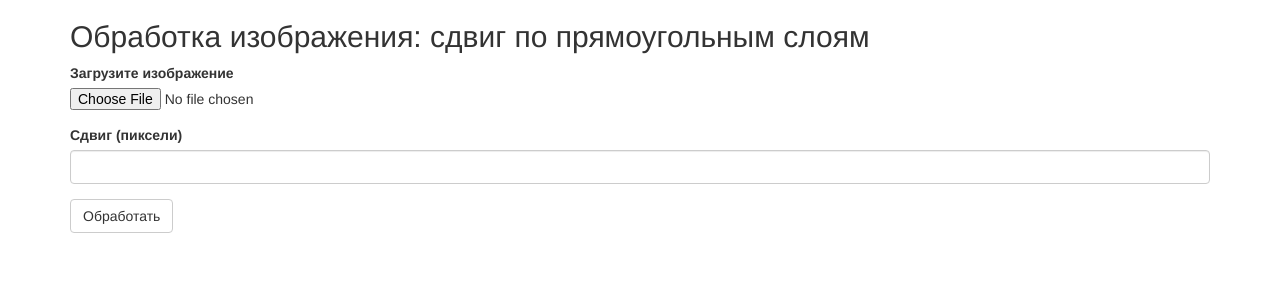
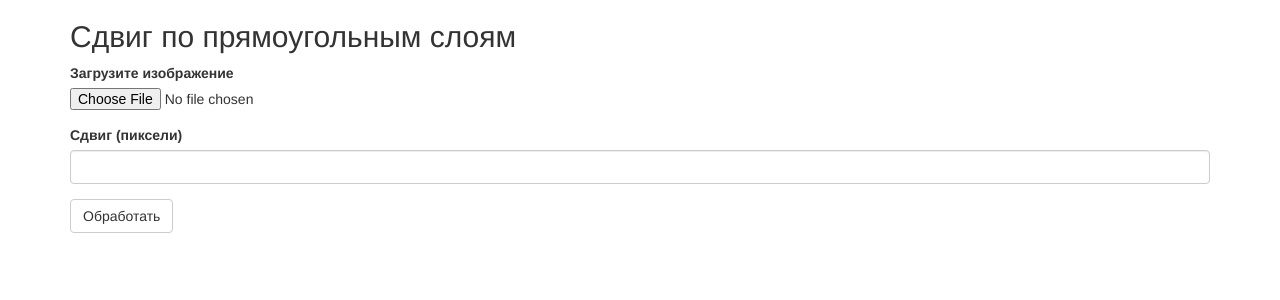
Before and after one commit to Platon-KH/flask-lab-1, a Flask app: template flaskapp/templates/from_example.html in a window 1280 px wide. Shown: the top 300 px of the page. Run offline with Flask 3, Linux system fonts and the light colour scheme; the template is opened without the code that fills it: values that come from a table or form of the project are taken from there, others are empty; some libraries are stand-ins or nearby versions.

Commit message:
Update from_example.html

```diff
--- a/flaskapp/templates/from_example.html
+++ b/flaskapp/templates/from_example.html
@@ -1,12 +1,11 @@
-<!-- templates/form_example.html -->
 {% extends "bootstrap/base.html" %}
 {% import "bootstrap/wtf.html" as wtf %}
 
-{% block title %}Вариант 20: Сдвиг по прямоугольным слоям{% endblock %}
+{% block title %}Вариант 20{% endblock %}
 
 {% block content %}
 <div class="container mt-4">
-  <h2>Обработка изображения: сдвиг по прямоугольным слоям</h2>
+  <h2>Сдвиг по прямоугольным слоям</h2>
   {{ wtf.quick_form(form, method='post', enctype='multipart/form-data') }}
 </div>
 {% endblock %}
```
